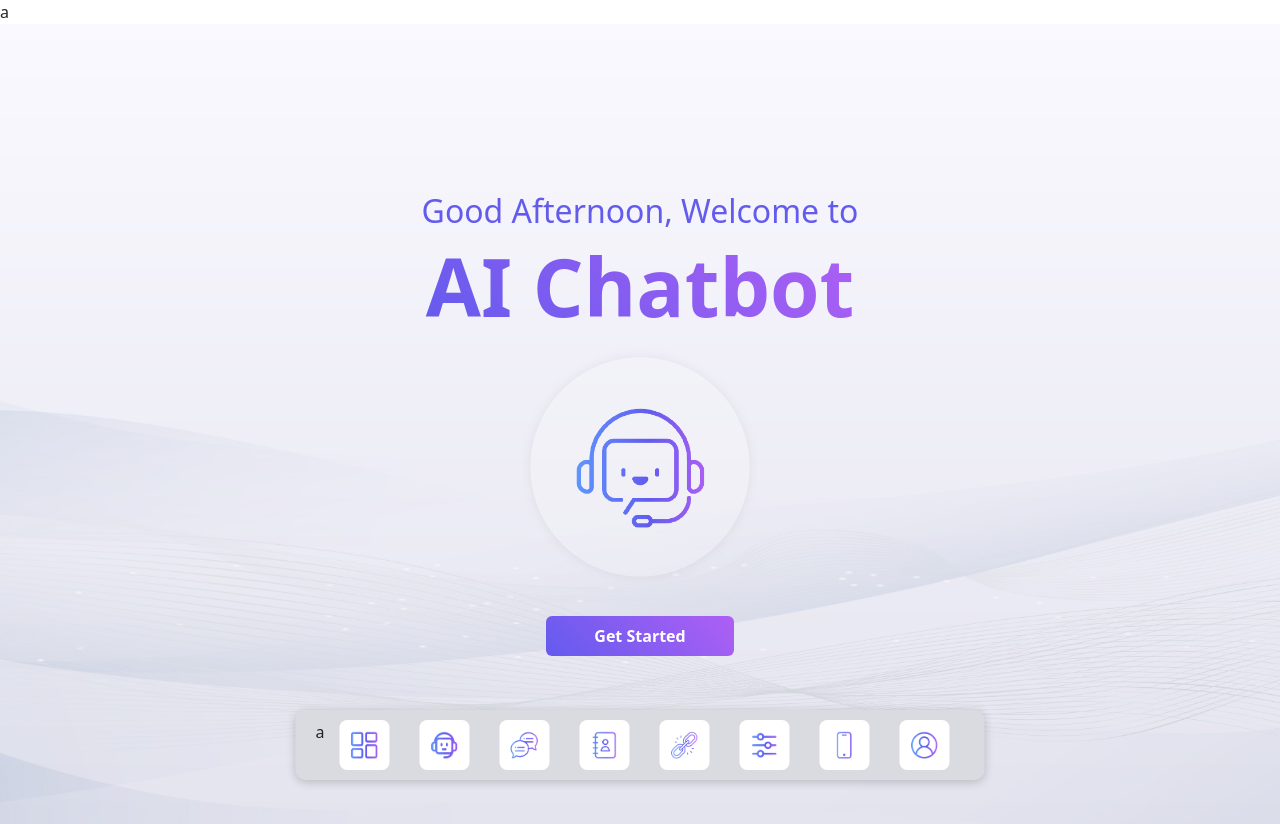
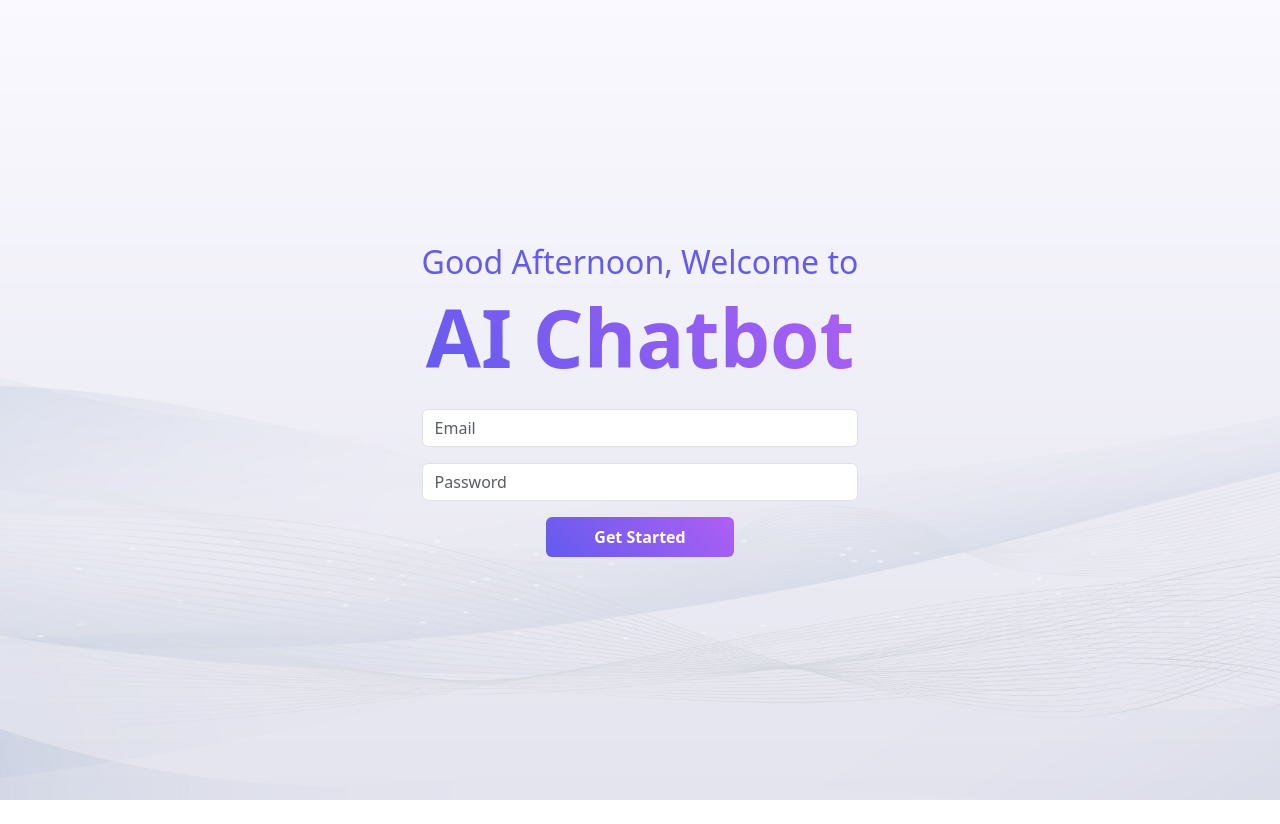
Before and after one commit to DS-Perera/chatbot-frontend, a React (Create React App) app: page / in a window 1280 px wide. After the commit the page ends 800 px from the top, so only its background shows below. Built offline with nearby package versions, Linux system fonts and the light colour scheme.

Commit message:
login page added

```diff
--- a/src/Design/Components/NavBar.js
+++ b/src/Design/Components/NavBar.js
@@ -29,7 +29,7 @@ const NavBar = (prop) => {
 
   return (
     <div className="navBar">
-      {activeItem}
+      {/* {activeItem} */}
       {items.map((item, index) => (
         <div key={index}>
           <div
--- a/src/Design/Design.js
+++ b/src/Design/Design.js
@@ -10,14 +10,22 @@ import Agents from "./Pages/Agents";
 import User from "./Pages/User";
 import Links from "./Pages/Links";
 import AddNew from "./Pages/AddNew";
+import Login from "./Pages/Login";
 
 export default function Design() {
-  const [activeItem, setActiveItem] = React.useState("a");
+  const [activeItem, setActiveItem] = React.useState(0);
+  const [login, setLogin] = React.useState(true);
   const [userName, setUserName] = React.useState("Darshana");
   return (
     <div>
-      {/* <p>asasas</p> */}
-      {activeItem}
+      {login && (
+        <div className="page">
+          <Login setLogin={setLogin} />
+        </div>
+      )}
+      {!login && (
+        <div className="page">
+          <div>
             <NavBar setActiveItem={setActiveItem} activeItem={activeItem} />
             <div className="page">
               {activeItem === "a" && <Initial setActiveItem={setActiveItem} />}
@@ -32,5 +40,10 @@ export default function Design() {
               {activeItem === 7 && <User />}
             </div>
           </div>
+        </div>
+      )}
+      {/* <p>asasas</p> */}
+      {/* {activeItem} */}
+    </div>
   );
 }
--- /dev/null
+++ b/src/Design/Pages/Login.js
@@ -0,0 +1,60 @@
+import React, { useState } from "react";
+import "bootstrap/dist/css/bootstrap.min.css";
+
+export default function Login(prop) {
+  const [email, setEmail] = useState("");
+  const [password, setPassword] = useState("");
+
+  const getGreeting = () => {
+    const currentHour = new Date().getHours();
+    if (currentHour < 12) {
+      return "Good Morning, Welcome to";
+    } else if (currentHour < 18) {
+      return "Good Afternoon, Welcome to";
+    } else {
+      return "Good Evening, Welcome to";
+    }
+  };
+
+  const handleLogin = () => {
+    if (email === "a" && password === "a") {
+      console.log("Login successful");
+      prop.setLogin(false);
+    } else {
+      console.log("Invalid credentials");
+      setPassword("");
+      setEmail("");
+    }
+  };
+
+  return (
+    <div className="d-flex flex-column justify-content-center align-items-center vh-100 initial">
+      <div className="text-center">
+        <h2 className="">{getGreeting()}</h2>
+        <h1 className="font-weight-bold">AI Chatbot</h1>
+        <div className="mt-4">
+          <input
+            type="email"
+            className="form-control mb-3"
+            placeholder="Email"
+            value={email}
+            onChange={(e) => setEmail(e.target.value)}
+          />
+          <input
+            type="password"
+            className="form-control mb-3"
+            placeholder="Password"
+            value={password}
+            onChange={(e) => setPassword(e.target.value)}
+          />
+        </div>
+        <button
+          className="btn btn-primary px-5 py-2 font-weight-bold"
+          onClick={handleLogin}
+        >
+          Get Started
+        </button>
+      </div>
+    </div>
+  );
+}
```
Lines whose indentation alone changed are shown as unchanged.
